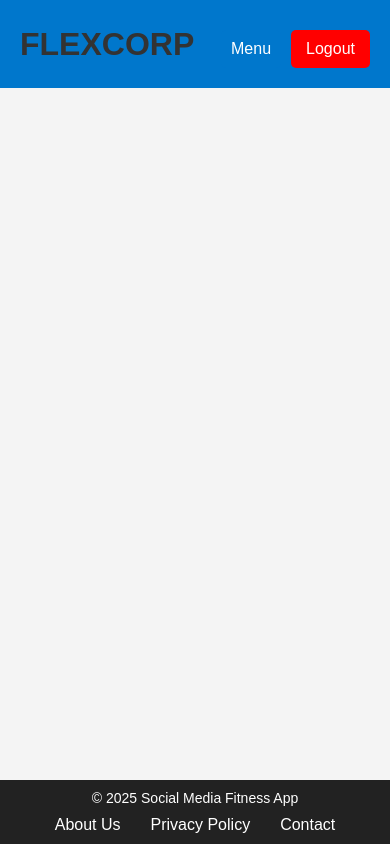
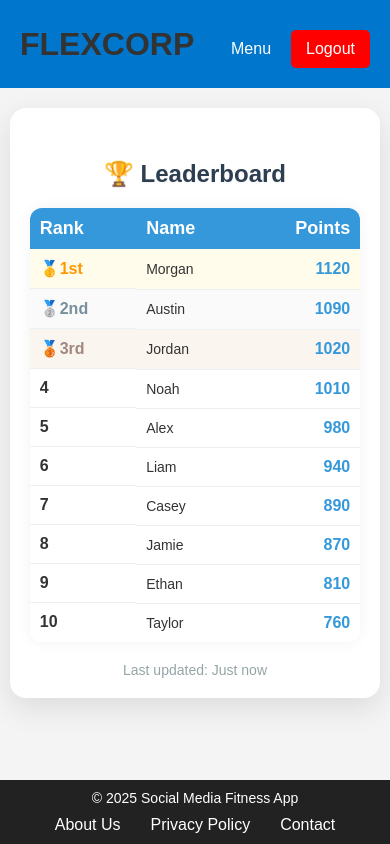
Before and after one commit to Sith3619/SocialMediaFitnessApp, a React (Create React App) app: page /leaderboard in a window 390 px wide. Built offline with nearby package versions, Linux system fonts and the light colour scheme; a web font is replaced by a local one.

Commit message:
healthCalculator & leaderboard components added with separate stylesheets.

```diff
--- a/src/App.js
+++ b/src/App.js
@@ -20,6 +20,8 @@ import { useAuthState } from "react-firebase-hooks/auth";
 import { doc, getDoc } from "firebase/firestore";
 import PageTwo from "./pages/pageTwo";
 import PageThree from "./pages/pageThree";
+import HealthCalculator from "./pages/healthCalculators";
+import Leaderboard from "./pages/leaderBoard";
 import "./index.css";
 
 function ProtectedRoute({ children }) {
@@ -65,6 +67,8 @@ function App() {
           <Route path="/privacy-controls" element={<PrivacyControls />} />
           <Route path="/settings" element={<Settings />} />
           <Route path="/contact" element={<Contact />} />
+          <Route path="/health-calculator" element={<HealthCalculator />} />
+          <Route path="/leaderboard" element={<Leaderboard />} />
           <Route
             path="/"
             element={
--- a/src/components/header/header.js
+++ b/src/components/header/header.js
@@ -36,6 +36,8 @@ function Header() {
             <Link to="/custom-workouts">Workout Plans</Link>
             <Link to="/page-one">TempBlank</Link>
             <Link to="/page-three">Trackers</Link>
+            <Link to="/leaderboard">Leaderboard</Link>
+            <Link to="/health-calculator">Health Calculator</Link>
           </div>
         </div>
         <button onClick={handleLogout} className="logout-btn">
--- /dev/null
+++ b/src/pages/leaderBoard.js
@@ -0,0 +1,67 @@
+import { useState } from "react";
+import "./pageStyles/leaderBoard.css";
+
+const sampleLeaderboard = [
+  { id: 1, name: "Alex", points: 980 },
+  { id: 2, name: "Jamie", points: 870 },
+  { id: 3, name: "Morgan", points: 1120 },
+  { id: 4, name: "Taylor", points: 760 },
+  { id: 5, name: "Jordan", points: 1020 },
+  { id: 6, name: "Casey", points: 890 },
+  { id: 7, name: "Austin", points: 1090 },
+  { id: 8, name: "Ethan", points: 810 },
+  { id: 9, name: "Liam", points: 940 },
+  { id: 10, name: "Noah", points: 1010 },
+];
+
+const Leaderboard = () => {
+  const [sortedLeaderboard, setSortedLeaderboard] = useState(
+    [...sampleLeaderboard].sort((a, b) => b.points - a.points)
+  );
+
+  return (
+    <div className="leaderboard-container">
+      <h2 className="leaderboard-title">🏆 Leaderboard</h2>
+      <div className="table-container">
+        <table className="leaderboard-table">
+          <thead>
+            <tr>
+              <th>Rank</th>
+              <th>Name</th>
+              <th className="points-column">Points</th>
+            </tr>
+          </thead>
+          <tbody>
+            {sortedLeaderboard.map((user, index) => {
+              let rowClassName = "leaderboard-row";
+              let rankDisplay = `${index + 1}`;
+
+              // styling for top 3 positions
+              if (index === 0) {
+                rowClassName = "leaderboard-row first-place";
+                rankDisplay = "🥇1st";
+              } else if (index === 1) {
+                rowClassName = "leaderboard-row second-place";
+                rankDisplay = "🥈2nd";
+              } else if (index === 2) {
+                rowClassName = "leaderboard-row third-place";
+                rankDisplay = "🥉3rd";
+              }
+
+              return (
+                <tr key={user.id} className={rowClassName}>
+                  <td className="rank-cell">{rankDisplay}</td>
+                  <td>{user.name}</td>
+                  <td className="points-cell">{user.points}</td>
+                </tr>
+              );
+            })}
+          </tbody>
+        </table>
+      </div>
+      <div className="update-info">Last updated: Just now</div>
+    </div>
+  );
+};
+
+export default Leaderboard;
--- /dev/null
+++ b/src/pages/pageStyles/healthCalculator.css
@@ -0,0 +1,86 @@
+
+
+  /* Headings */
+  h1.heading {
+    font-size: 2rem;
+    text-align: left;
+    margin-bottom: 1.5rem;
+    color: #2c3e50;
+  }
+
+  h2 {
+    font-size: 1.4rem;
+    margin-top: 2rem;
+    color: #34495e;
+    text-align: left;
+  }
+
+  /* Info Sections */
+  .bmi-info,
+  .BMR-info {
+    background-color: #e8f0fe;
+    padding: 10px;
+    border-radius: 8px;
+    margin-bottom: 1rem;
+    width: 60%;
+  }
+
+  /* Labels and Inputs */
+  label {
+    display: block;
+    margin-top: 1rem;
+    font-weight: 600;
+    text-align: left;
+  }
+
+  input,
+  select {
+    width: 60%;
+    padding: 10px;
+    margin-top: 5px;
+    border-radius: 6px;
+    border: 1px solid #ccc;
+    box-sizing: border-box;
+  }
+
+  /* Buttons */
+  .Btn {
+    width:15%;
+    margin-top: 1rem;
+    padding: 8px 20px;
+    background-color: #0056b3;
+    color: white;
+    font-size: 1rem;
+    border: none;
+    border-radius: 6px;
+    cursor: pointer;
+    transition: background-color 0.3s ease;
+  }
+
+  button.Btn:hover {
+    background-color: #007bff;
+  }
+
+  /* Results Section */
+  .bmiResult,
+  .bmrResult {
+    background-color: #fff;
+    padding: 15px;
+    margin-top: 1rem;
+    border: 1px solid #ddd;
+    border-radius: 8px;
+    width: 60%;
+  }
+
+  .bmiResult p,
+  .bmrResult p {
+    margin: 0.5rem 0;
+  }
+
+  p {
+    font-size: 1rem;
+  }
+
+  strong {
+    color: #2c3e50;
+  }
--- /dev/null
+++ b/src/pages/pageStyles/leaderBoard.css
@@ -0,0 +1,181 @@
+
+/* Container */
+.leaderboard-container {
+    width: 90%;
+    max-width: 1200px;
+    margin: 40px auto;
+    padding: 30px;
+    background-color: #ffffff;
+    border-radius: 16px;
+    box-shadow: 0 10px 30px rgba(0, 0, 0, 0.1);
+  }
+
+  /* Title */
+  .leaderboard-title {
+    font-size: 32px;
+    font-weight: 700;
+    text-align: center;
+    margin-bottom: 30px;
+    color: #2c3e50;
+    text-shadow: 0 1px 2px rgba(0, 0, 0, 0.05);
+  }
+
+  /* Table container */
+  .table-container {
+    overflow: hidden;
+    border-radius: 12px;
+    box-shadow: 0 0 15px rgba(0, 0, 0, 0.05);
+    margin-bottom: 20px;
+  }
+
+  /* Table */
+  .leaderboard-table {
+    width: 100%;
+    border-collapse: collapse;
+    background-color: white;
+    font-size: 16px;
+  }
+
+  /* Table headers */
+  .leaderboard-table th {
+    background-color: #3498db;
+    color: white;
+    text-align: left;
+    padding: 16px 20px;
+    font-weight: 600;
+    font-size: 18px;
+  }
+
+  .leaderboard-table th:first-child {
+    border-top-left-radius: 8px;
+  }
+
+  .leaderboard-table th:last-child {
+    border-top-right-radius: 8px;
+    text-align: right;
+  }
+
+  /* Table cells */
+  .leaderboard-table td {
+    padding: 16px 20px;
+    border-bottom: 1px solid #ecf0f1;
+    transition: background-color 0.2s ease;
+  }
+
+  /* Row hover effect */
+  .leaderboard-row:hover {
+    background-color: #f5f9ff;
+  }
+
+  /* Last row - no bottom border */
+  .leaderboard-row:last-child td {
+    border-bottom: none;
+  }
+
+  /* Points column alignment */
+  .points-column, .points-cell {
+    text-align: right;
+  }
+
+  /* Points styling */
+  .points-cell {
+    font-weight: bold;
+    color: #3498db;
+    font-size: 18px;
+  }
+
+  /* Rank cell styling */
+  .rank-cell {
+    font-weight: 600;
+    font-size: 18px;
+    display: flex;
+    align-items: center;
+  }
+
+  /* Medal styles  */
+  .first-place {
+    background-color: rgba(255, 215, 0, 0.08);
+  }
+
+  .first-place .rank-cell {
+    color: #ff9800;
+    font-weight: 700;
+  }
+
+  .first-place:hover {
+    background-color: rgba(255, 215, 0, 0.15);
+  }
+
+  .second-place {
+    background-color: rgba(192, 192, 192, 0.08);
+  }
+
+  .second-place .rank-cell {
+    color: #78909c;
+    font-weight: 700;
+  }
+
+  .second-place:hover {
+    background-color: rgba(192, 192, 192, 0.15);
+  }
+
+  .third-place {
+    background-color: rgba(205, 127, 50, 0.08);
+  }
+
+  .third-place .rank-cell {
+    color: #a1887f;
+    font-weight: 700;
+  }
+
+  .third-place:hover {
+    background-color: rgba(205, 127, 50, 0.15);
+  }
+
+  /* Update info text */
+  .update-info {
+    font-size: 14px;
+    text-align: center;
+    color: #95a5a6;
+    margin-top: 20px;
+  }
+
+  /* Media query for responsiveness */
+  @media (max-width: 768px) {
+    .leaderboard-container {
+      width: 95%;
+      padding: 20px;
+      margin: 20px auto;
+    }
+
+    .leaderboard-table th,
+    .leaderboard-table td {
+      padding: 12px 15px;
+    }
+
+    .leaderboard-title {
+      font-size: 28px;
+      margin-bottom: 20px;
+    }
+  }
+
+  /* For very small screens */
+  @media (max-width: 480px) {
+    .leaderboard-table {
+      font-size: 14px;
+    }
+
+    .leaderboard-table th,
+    .leaderboard-table td {
+      padding: 10px;
+    }
+
+    .points-cell,
+    .rank-cell {
+      font-size: 16px;
+    }
+
+    .leaderboard-title {
+      font-size: 24px;
+    }
+  }
```
Also changed, not shown: src/pages/healthCalculators.js (+41 -35 lines).
